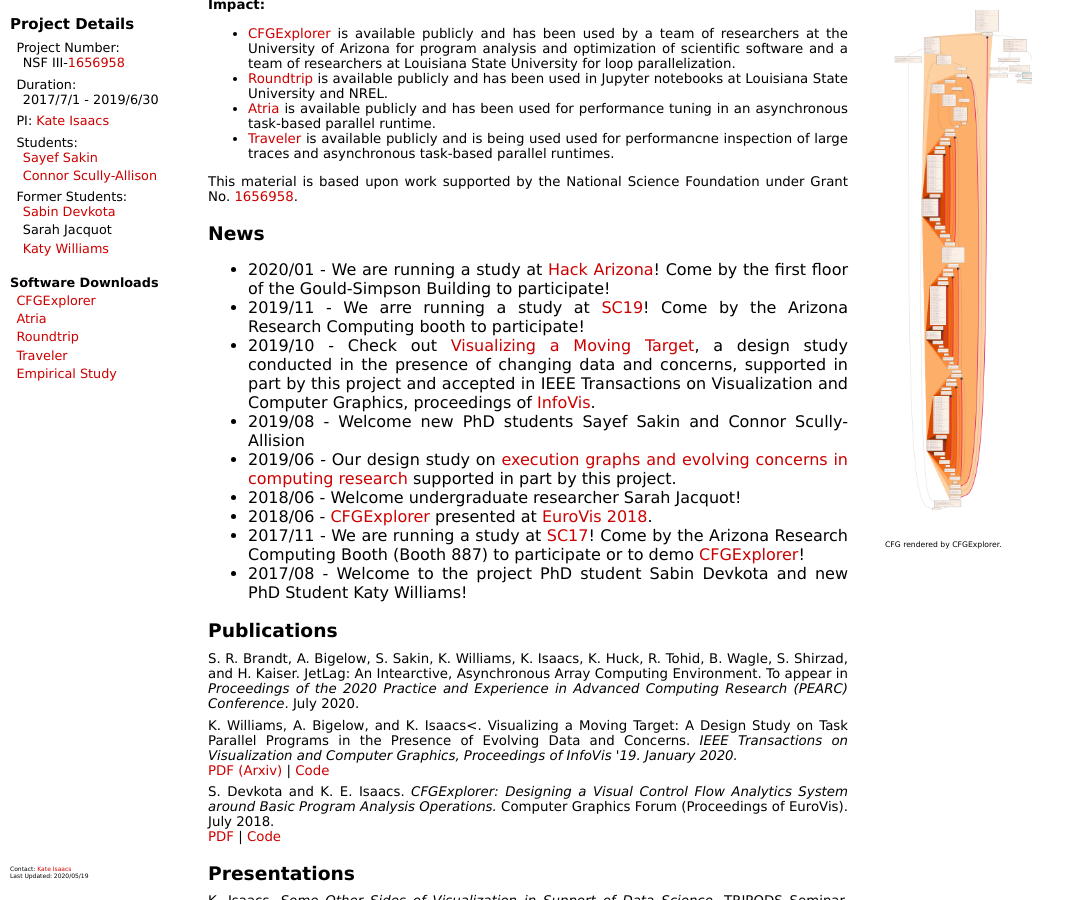
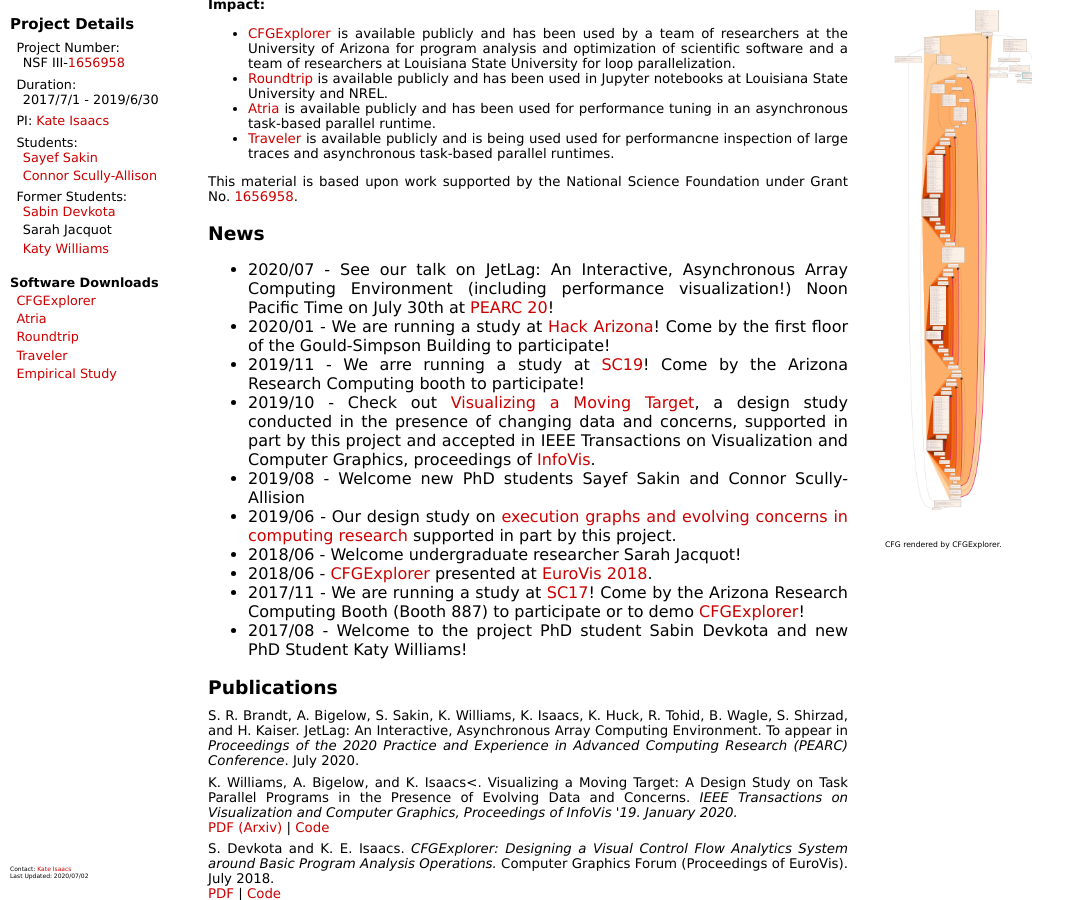
Before and after one commit to hdc-arizona/hdc-arizona.github.io, a Jekyll site: the page projects/dependencies/index.html, which Jekyll copies as it is, in a window 1280 px wide and 900 px high, scrolled down 539 px. Shown: the whole window, without its empty margins (0-1085 px from the left). Built offline with Jekyll 4.4.1, drawn with Linux system fonts in a browser that asks for light colours; nearby versions of some CDN libraries.

Commit message:
Update Dependencies Project with PEARC20 Talk Time.

```diff
--- a/projects/dependencies/index.html
+++ b/projects/dependencies/index.html
@@ -56,7 +56,7 @@
 <div class="leftfooterdiv">
 Contact: <a href="http://hdc.cs.arizona.edu/people/kisaacs/">Kate Isaacs</a><br />
 
-Last Updated: 2020/05/19
+Last Updated: 2020/07/02
 </div>
 
     </div>
@@ -112,6 +112,7 @@
     <div id="News" class="project">
       <h3>News</h3>
 	<ul class="maiul">
+          <li>2020/07 - See our talk on JetLag: An Interactive, Asynchronous Array Computing Environment (including performance visualization!) Noon Pacific Time on July 30th at <a href="https://pearc.acm.org/pearc20/program/schedule/">PEARC 20</a>!
           <li>2020/01 - We are running a study  at <a href="http://hackaz.org">Hack Arizona</a>! Come by the first floor of the Gould-Simpson Building to participate!</li>
           <li>2019/11 - We arre running a study  at <a href="http://sc19.supercomputing.org">SC19</a>! Come by the Arizona Research Computing booth to participate!</li>
 	  <li>2019/10 - Check out <a href="https://arxiv.org/abs/1905.13135v4">Visualizing a Moving Target</a>, a design study conducted in the presence of changing data and concerns, supported in part by this project and accepted in IEEE Transactions on Visualization and Computer Graphics, proceedings of <a href="https://ieeevis.org">InfoVis</a>.</li>
@@ -129,7 +130,7 @@
     <div id="Publications" class="project">
       <h3>Publications</h3>
 
-<p>S. R. Brandt, A. Bigelow, S. Sakin, K. Williams, K. Isaacs, K. Huck, R. Tohid, B. Wagle, S. Shirzad, and H. Kaiser. JetLag: An Intearctive, Asynchronous Array Computing Environment. To appear in <i>Proceedings of the 2020 Practice and Experience in Advanced Computing Research (PEARC) Conference</i>. July 2020.</p>
+<p>S. R. Brandt, A. Bigelow, S. Sakin, K. Williams, K. Isaacs, K. Huck, R. Tohid, B. Wagle, S. Shirzad, and H. Kaiser. JetLag: An Interactive, Asynchronous Array Computing Environment. To appear in <i>Proceedings of the 2020 Practice and Experience in Advanced Computing Research (PEARC) Conference</i>. July 2020.</p>
 
 <p>K. Williams, A. Bigelow, and K. Isaacs<.
 Visualizing a Moving Target: A Design Study on Task Parallel Programs in the Presence of Evolving Data and Concerns.
```
